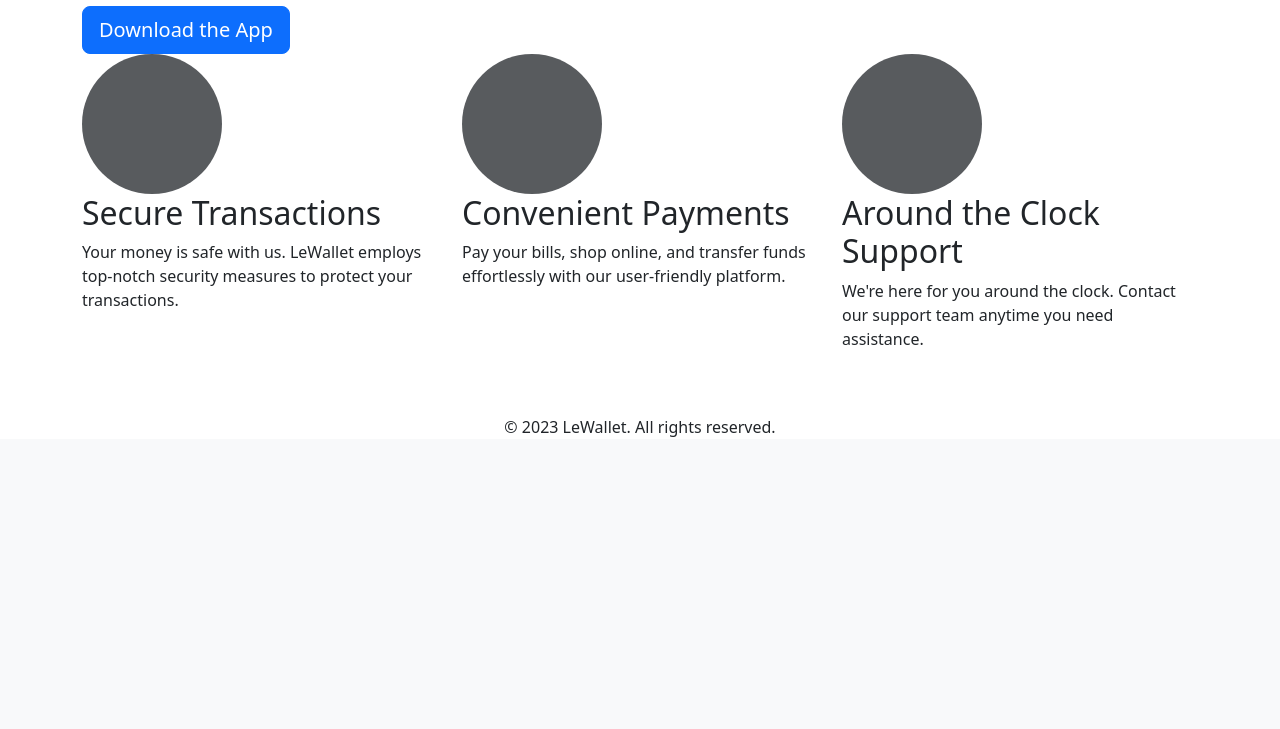
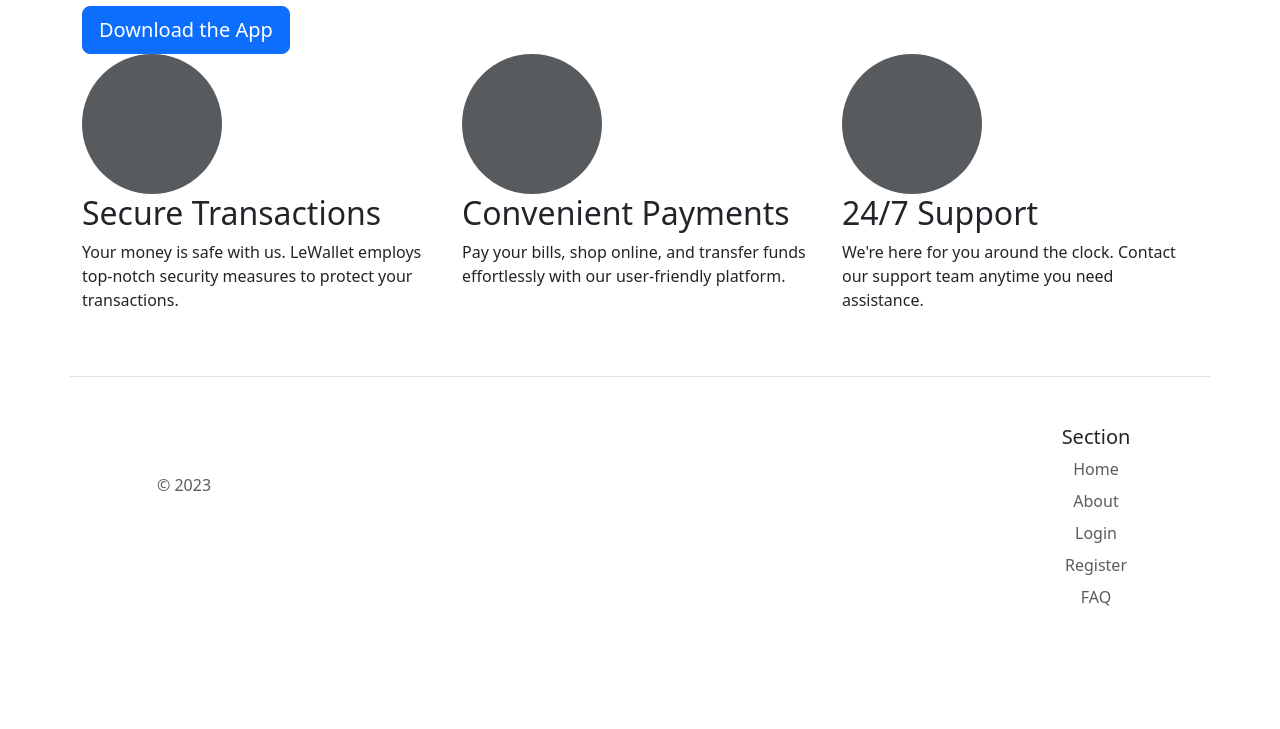
Before and after one commit to IanFH/TikTok, a Flask app: page / in a window 1280 px wide. Shown: the part 504-1233 px from the top of the page. Before the commit the page ends 941 px from the top, so only its background shows below. Run offline with Flask 3, Linux system fonts and the light colour scheme.

Commit message:
implemented html

```diff
--- a/src/templates/index.html
+++ b/src/templates/index.html
@@ -24,7 +24,7 @@
         </div><!-- /.col-lg-4 -->
         <div class="col-lg-4">
           <svg class="bd-placeholder-img rounded-circle" width="140" height="140" xmlns="http://www.w3.org/2000/svg" role="img" aria-label="Placeholder" preserveAspectRatio="xMidYMid slice" focusable="false"><title>Placeholder</title><rect width="100%" height="100%" fill="var(--bs-secondary-color)"></rect></svg>
-          <h2 class="fw-normal">Around the Clock Support</h2>
+          <h2 class="fw-normal">24/7 Support</h2>
           <p>We're here for you around the clock. Contact our support team anytime you need assistance.</p>
         </div><!-- /.col-lg-4 -->
       </div>
--- a/src/templates/layout.html
+++ b/src/templates/layout.html
@@ -32,8 +32,9 @@
                             <a class="nav-link" href="#">About</a>
                         </li>
                         <li class="nav-item">
-                            <a class="nav-link" href="#">FAQ</a>
+                            <a class="nav-link" href="/faq" role="button">FAQ</a>
                         </li>
+
                     </ul>
                 </div>
 
@@ -52,7 +53,35 @@
     </main>
 
     <footer class="mt-5 text-center">
-        &copy; 2023 LeWallet. All rights reserved.
+        <div class="container">
+            <footer class="row row-cols-1 row-cols-sm-2 row-cols-md-5 py-5 my-5 border-top">
+              <div class="col mb-3">
+                <a href="/" class="d-flex align-items-center mb-3 link-body-emphasis text-decoration-none">
+                  <svg class="bi me-2" width="40" height="32"><use xlink:href="#bootstrap"></use></svg>
+                </a>
+                <p class="text-body-secondary">© 2023</p>
+              </div>
+              <div class="col mb-3">
+
+              </div>
+              <div class="col mb-3">
+
+              </div>
+              <div class="col mb-3">
+
+              </div>
+              <div class="col mb-3">
+                <h5>Section</h5>
+                <ul class="nav flex-column">
+                  <li class="nav-item mb-2"><a href="/home" class="nav-link p-0 text-body-secondary">Home</a></li>
+                  <li class="nav-item mb-2"><a href="/about" class="nav-link p-0 text-body-secondary">About</a></li>
+                  <li class="nav-item mb-2"><a href="/login" class="nav-link p-0 text-body-secondary">Login</a></li>
+                  <li class="nav-item mb-2"><a href="/register" class="nav-link p-0 text-body-secondary">Register</a></li>
+                  <li class="nav-item mb-2"><a href="/faq" class="nav-link p-0 text-body-secondary">FAQ</a></li>
+                </ul>
+              </div>
+            </footer>
+          </div>
     </footer>
 
     <!-- Bootstrap 5.3 -->
--- a/src/templates/login.html
+++ /dev/null
@@ -1 +0,0 @@
-{% extends "layout.html" %}
```
Also changed, not shown: src/templates/faq.html (+57 -0 lines), src/templates/register.html (+34 -0 lines).
